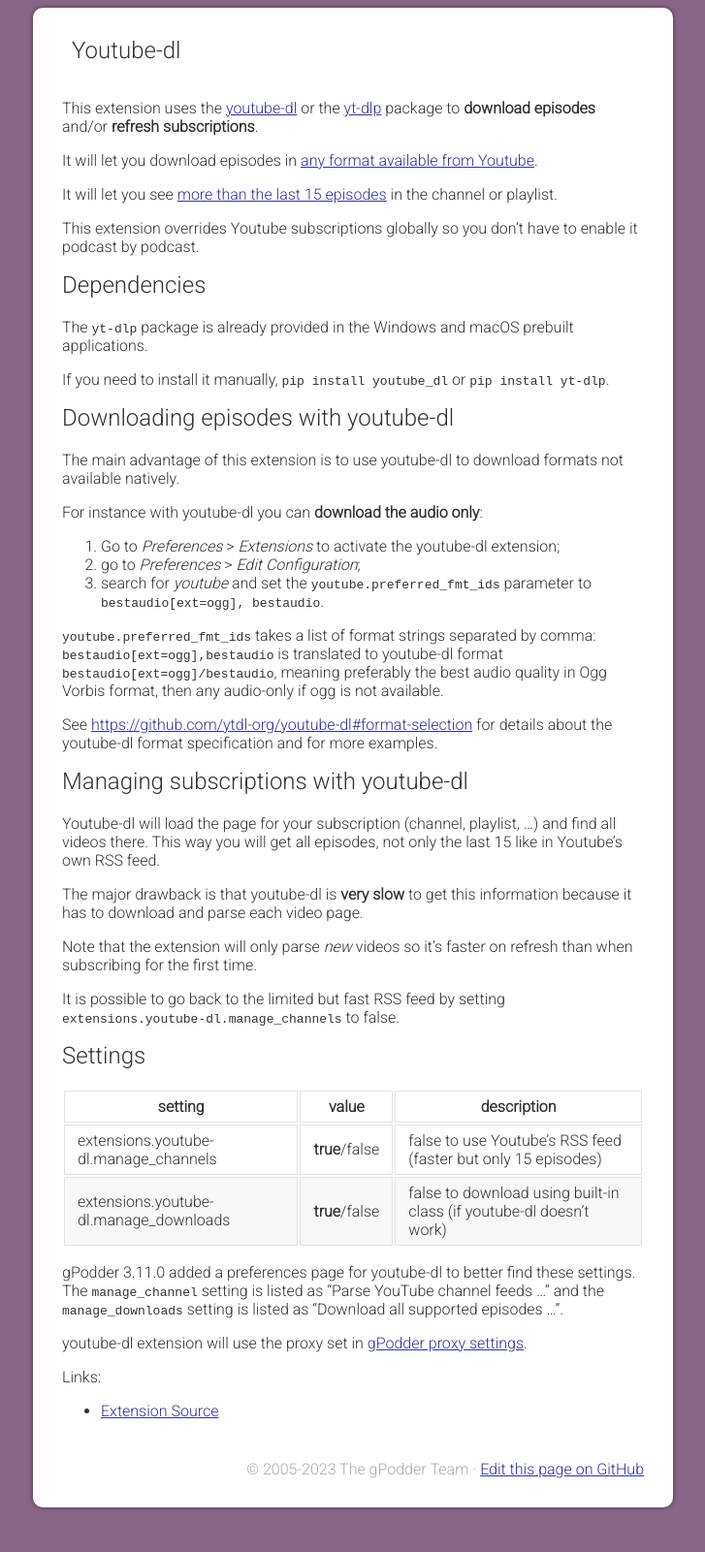
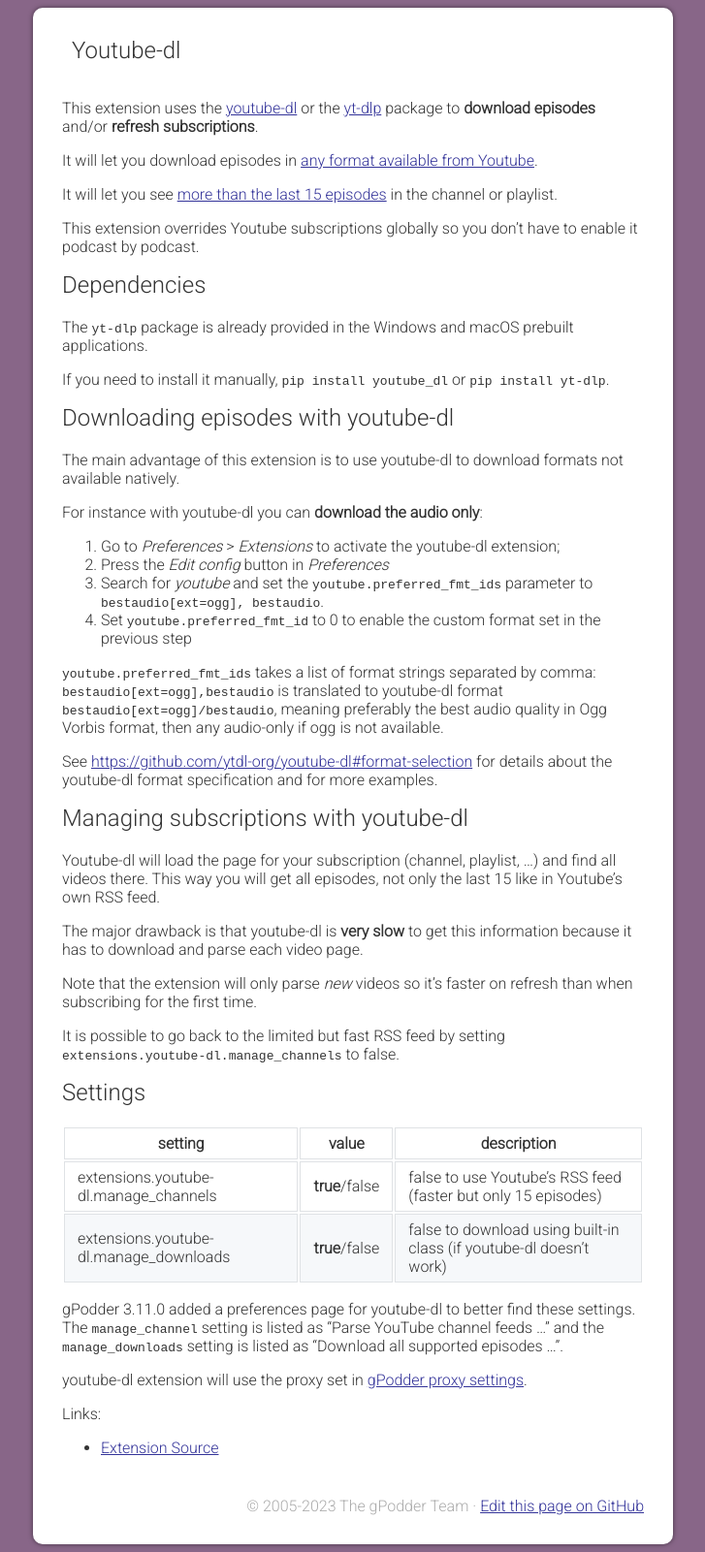
Before and after one commit to gpodder/gpodder.github.io, a Jekyll site: the page built from docs/extensions/youtubedl.md, in a window 1280 px wide. Shown: the whole page at 97% size, without its empty margins (276-1003 px from the left). Built offline with Jekyll 4.4.1, drawn with Linux system fonts in a browser that asks for light colours; our own code applies the rules of GitHub Pages for plain Markdown files; before the commit the page ends 1563 px from its top, so only the background shows below that.

Commit message:
youtubedl: Fix custom format instructions

```diff
--- a/docs/extensions/youtubedl.md
+++ b/docs/extensions/youtubedl.md
@@ -25,9 +25,11 @@
 The main advantage of this extension is to use youtube-dl to download formats not available natively.
 
 For instance with youtube-dl you can **download the audio only**:
+
  1. Go to *Preferences* > *Extensions* to activate the youtube-dl extension;
- 3. go to *Preferences* > *Edit Configuration*;
- 4. search for *youtube* and set the `youtube.preferred_fmt_ids` parameter to `bestaudio[ext=ogg], bestaudio`.
+ 2. Press the *Edit config* button in *Preferences*
+ 3. Search for *youtube* and set the `youtube.preferred_fmt_ids` parameter to `bestaudio[ext=ogg], bestaudio`.
+ 4. Set `youtube.preferred_fmt_id` to 0 to enable the custom format set in the previous step
 
 `youtube.preferred_fmt_ids` takes a list of format strings separated by comma:
 `bestaudio[ext=ogg],bestaudio` is translated to youtube-dl format `bestaudio[ext=ogg]/bestaudio`, meaning preferably
```
